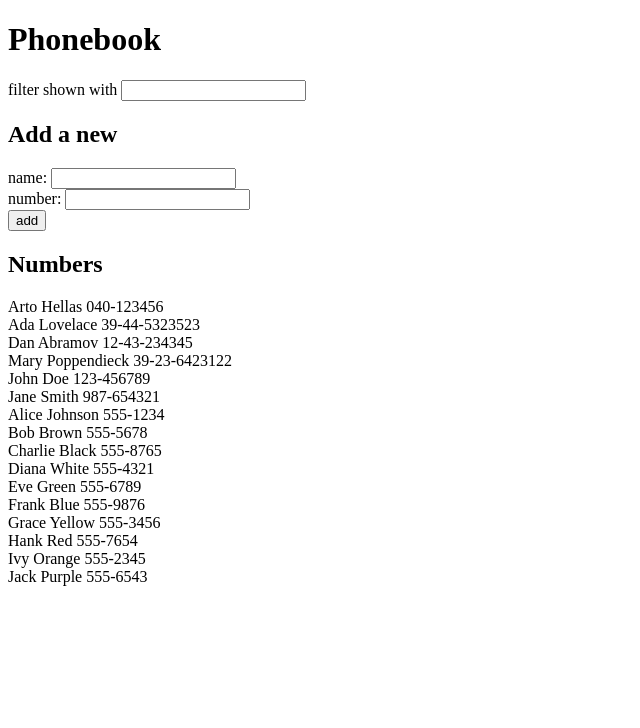
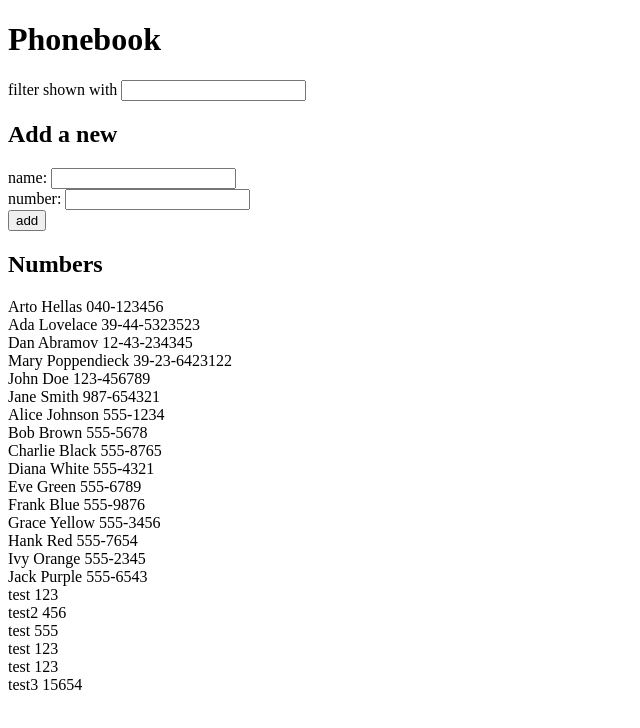
Before and after one commit to datorres335/FullStackOpen2, a React (Vite) app in the folder part2/phonebook/: page / in a window 1280 px wide. Shown: the top 728 px of the page, without its empty margins (0-640 px from the left). Built offline with nearby package versions, Linux system fonts and the light colour scheme; data requests are answered from the project's data file.

Commit message:
finished up to 2.13

```diff
--- a/part2/phonebook/db.json
+++ b/part2/phonebook/db.json
@@ -1,5 +1,5 @@
 {
-  "persons":[
+  "persons": [
     {
       "name": "Arto Hellas",
       "number": "040-123456",
@@ -79,6 +79,36 @@
       "name": "Jack Purple",
       "number": "555-6543",
       "id": "16"
+    },
+    {
+      "id": "3cbc",
+      "name": "test",
+      "number": "123"
+    },
+    {
+      "id": "4d7b",
+      "name": "test2",
+      "number": "456"
+    },
+    {
+      "id": "b9c8",
+      "name": "test",
+      "number": "555"
+    },
+    {
+      "id": "7d2d",
+      "name": "test",
+      "number": "123"
+    },
+    {
+      "id": "cf41",
+      "name": "test",
+      "number": "123"
+    },
+    {
+      "id": "7b6d",
+      "name": "test3",
+      "number": "15654"
     }
   ]
 }
--- a/part2/phonebook/src/App.jsx
+++ b/part2/phonebook/src/App.jsx
@@ -1,8 +1,8 @@
-import axios from 'axios'
 import { useState, useEffect } from 'react'
 import Filter from './components/Filter'
 import PersonForm from './components/PersonForm'
 import Persons from './components/Persons'
+import personServices from './services/persons'
 
 const App = () => {
   const [persons, setPersons] = useState([])
@@ -13,35 +13,45 @@ const App = () => {
 
   useEffect(() => {
     console.log('effect used')
-    axios
-      .get('http://localhost:3001/persons')
+    personServices
+      .getAll()
       .then(response => {
-        console.log('promise fulfilled')
-        setPersons(response.data)
+        setPersons(response)
       })
   }, [])
 
   const addPerson = (event) => {
     event.preventDefault()
-    const personObject = {
-      name: newName,
-      number: newNumber,
+
+    if (persons.some(person => person.name === newName)) {
+      alert(`${newName} is already added to phonebook`)
+      setNewName('')
+      setNewNumber('')
     }
+    else {
+      const personObject = {
+        name: newName,
+        number: newNumber,
+      }
 
-    setPersons(persons.concat(personObject))
-    setNewName('')
-    setNewNumber('')
+      personServices
+        .create(personObject)
+        .then(response => {
+          setPersons(persons.concat(response))
+          setNewName('')
+          setNewNumber('')
+        })
+    }
   }
+
   const handleNameChange = (event) => {
-    if (persons.some(person => person.name === event.target.value)) {
-      alert(`${event.target.value} is already added to phonebook`)
-      setNewName('')
-    }
-    else {setNewName(event.target.value)}
+    setNewName(event.target.value)
   }
+
   const handleNumberChange = (event) => {
     setNewNumber(event.target.value)
   }
+
   const handleSearchChange = (event) => {
     const input = event.target.value
     setFilteredPersons(persons.filter(person => person.name.toLowerCase().includes(input.toLowerCase())))
--- /dev/null
+++ b/part2/phonebook/src/services/persons.js
@@ -0,0 +1,20 @@
+import axios from 'axios'
+const baseUrl = 'http://localhost:3001/persons'
+
+const getAll = () => {
+  return axios.get(baseUrl).then(response => response.data)
+}
+
+const create = (newObject) => {
+  return axios.post(baseUrl, newObject).then(response => response.data)
+}
+
+const update = (id, newObject) => {
+  return axios.put(`${baseUrl}/${id}`, newObject).then(response => response.data)
+}
+
+const remove = (id) => {
+  return axios.delete(`${baseUrl}/${id}`).then(response => response.data)
+}
+
+export default { getAll, create, update, remove }
```
